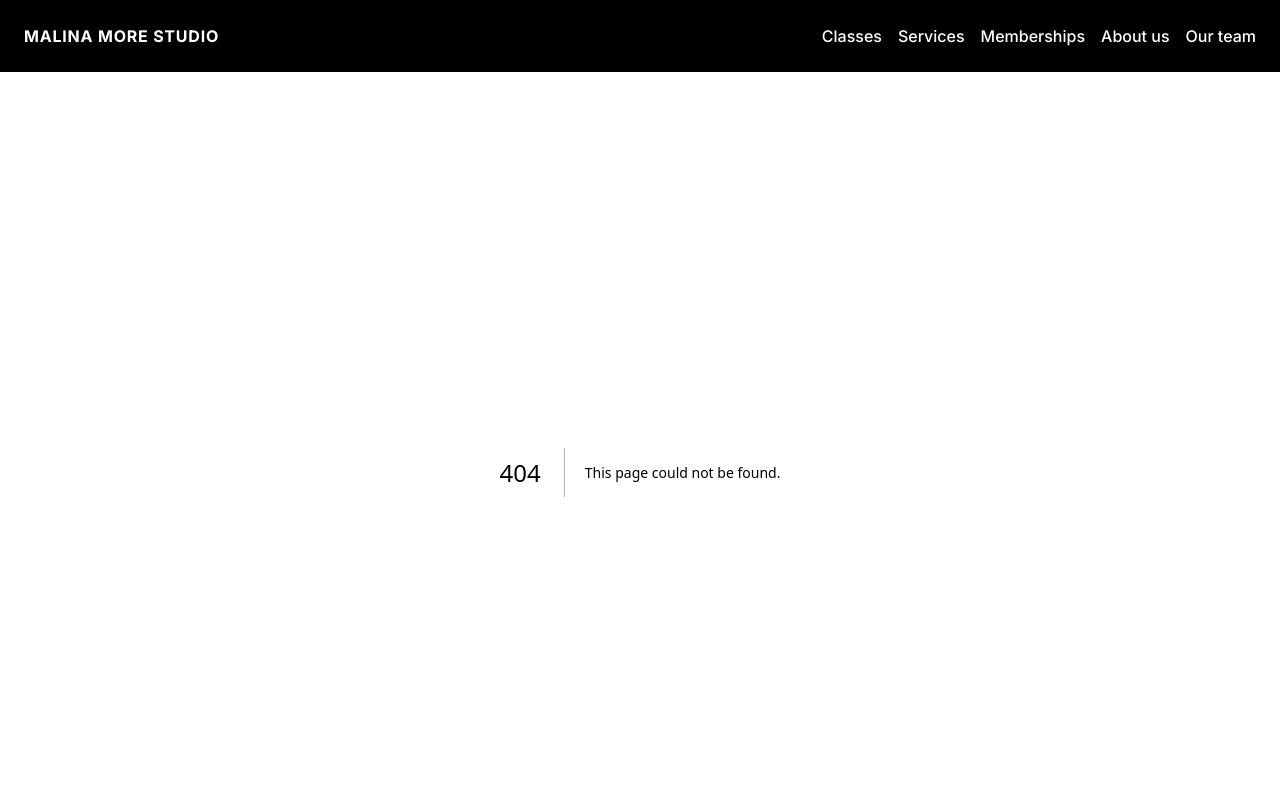
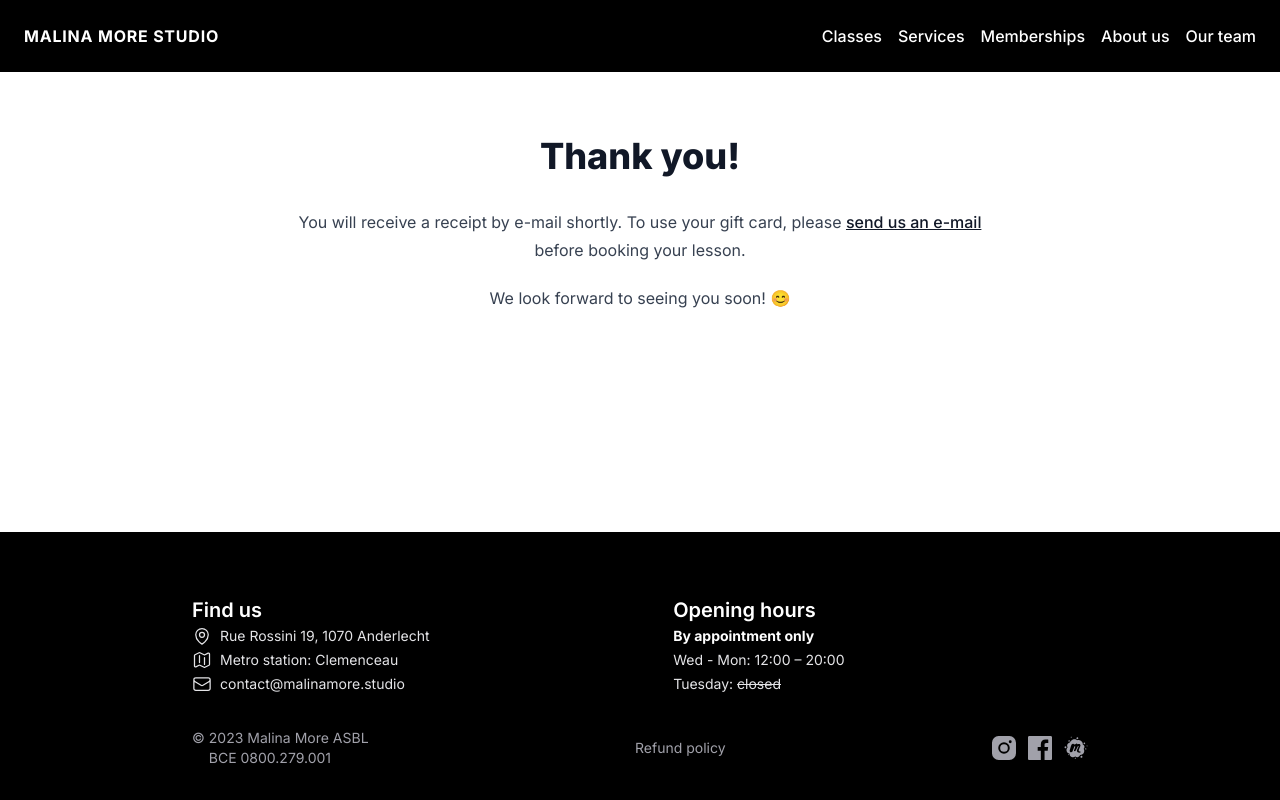
Before and after one commit to jleclanche/malinamore.studio, a Next.js app: page /gift-cards/thank-you in a window 1280 px wide. Before the commit this address had no page. Shown: the top 800 px of the page. Built offline with nearby package versions, Linux system fonts and the light colour scheme.

Commit message:
Add thank you page after gift card purchase

```diff
--- /dev/null
+++ b/app/gift-cards/thank-you/page.tsx
@@ -0,0 +1,20 @@
+import EmailLink from "@/app/components/EmailLink";
+import { CONTACT_EMAIL } from "@/app/constants";
+
+const ThankYouPage = () => (
+	<main className="py-16">
+		<div className="mx-auto max-w-3xl px-6 text-center lg:px-8 prose">
+			<div className="mx-auto max-w-2xl">
+				<h1 className=" text-gray-900 sm:text-4xl">Thank you!</h1>
+			</div>
+			<p>
+				You will receive a receipt by e-mail shortly. To use your gift card,
+				please <EmailLink email={CONTACT_EMAIL}>send us an e-mail</EmailLink>{" "}
+				before booking your lesson.
+			</p>
+			<p>We look forward to seeing you soon! 😊</p>
+		</div>
+	</main>
+);
+
+export default ThankYouPage;
```
